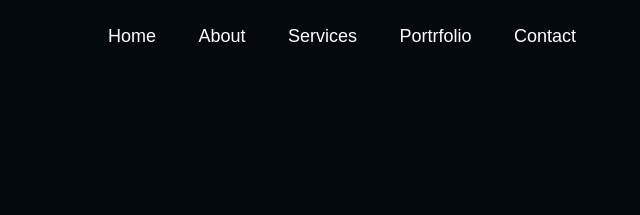
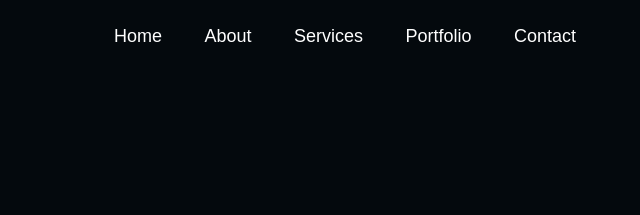
Before and after one commit to NabhDhangar/myportfolio, a plain HTML site: page index.html in a window 1280 px wide. Shown: the top 215 px of the page, 557-1197 px from the left. Drawn offline with Linux system fonts and the light colour scheme.

Commit message:
Update index.html

```diff
--- a/index.html
+++ b/index.html
@@ -17,7 +17,7 @@
                     <li><a href="#header">Home</a></li>
                     <li><a href="#about">About</a></li>
                     <li><a href="#services">Services</a></li>
-                    <li><a href="#portfolio">Portrfolio</a></li>
+                    <li><a href="#portfolio">Portfolio</a></li>
                     <li><a href="#contact">Contact</a></li>
                     <i class="fa-solid fa-xmark fas" onclick="closemenu()"></i>
                 </ul>
```
